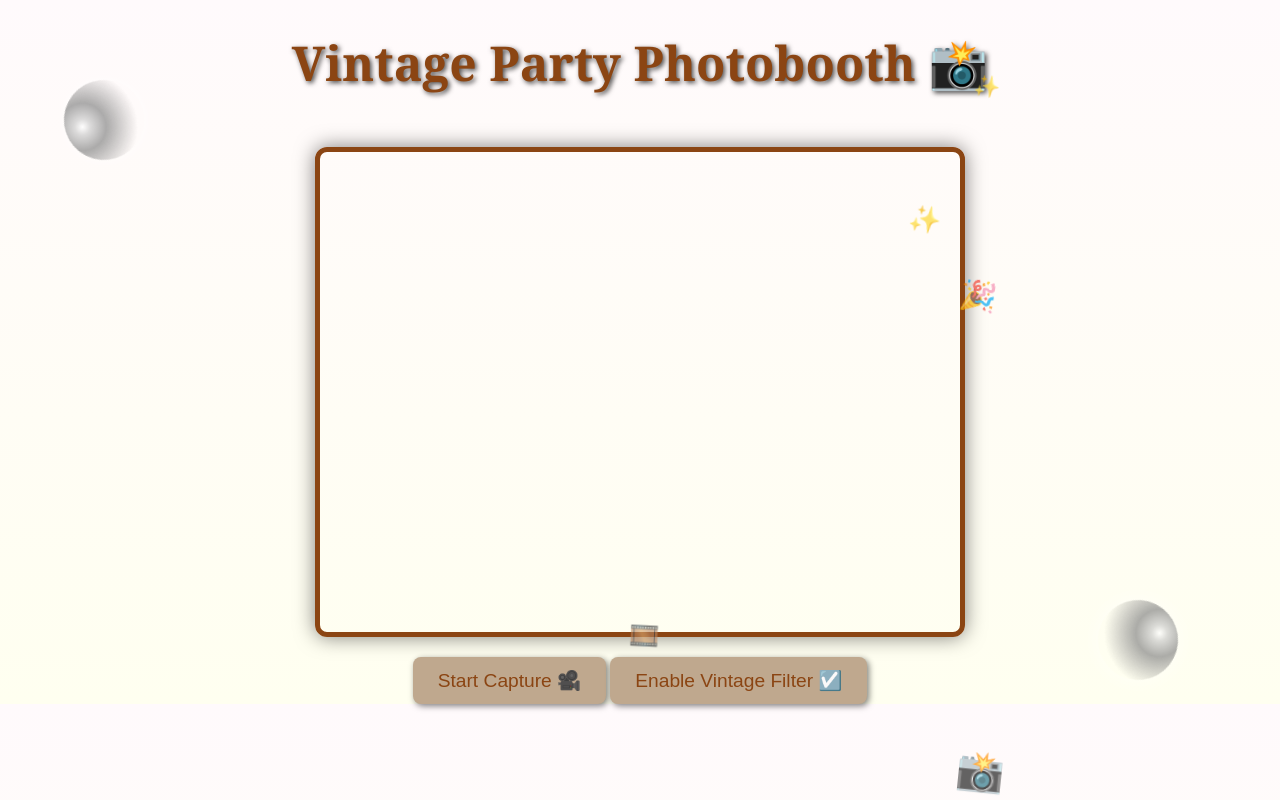
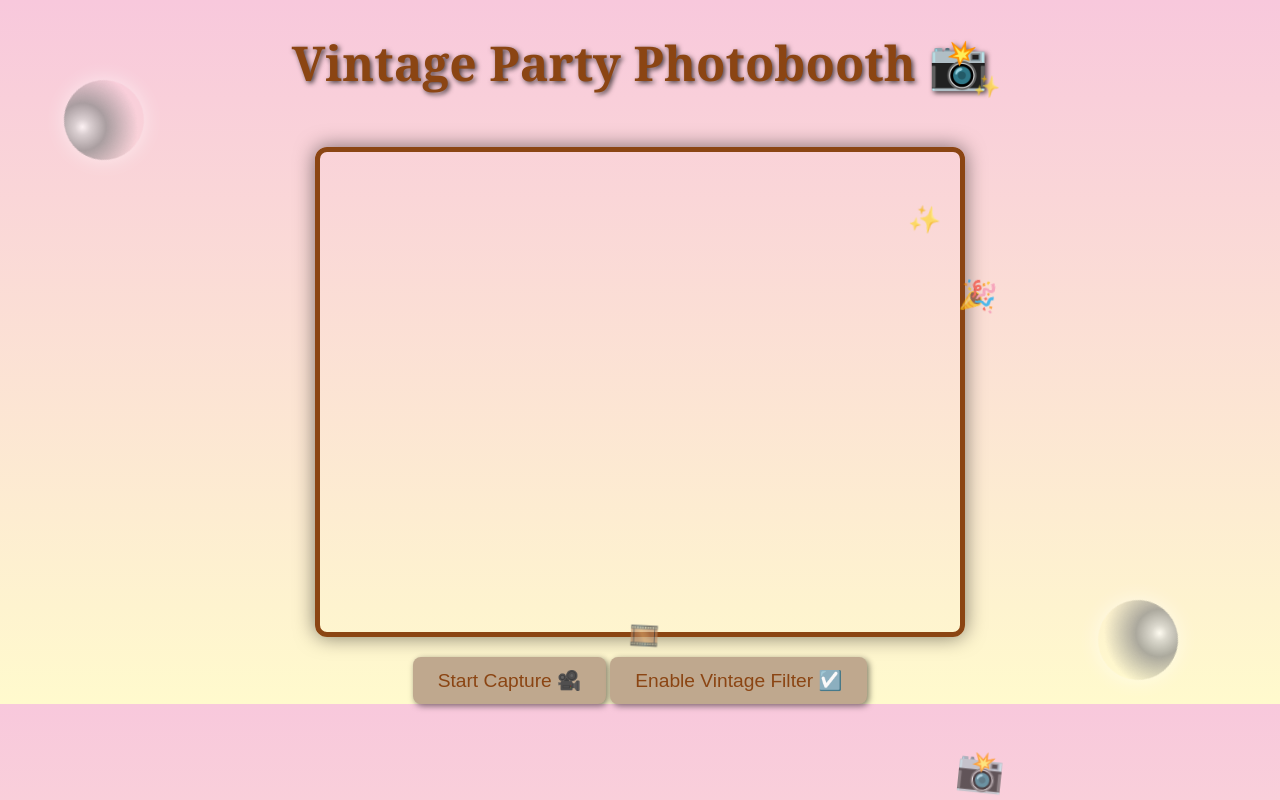
Before and after one commit to swalihaattar/Photobooth_web, a Flask app: page / in a window 1280 px wide. Run offline with Flask 3, Linux system fonts and the light colour scheme.

Commit message:
Update index.html

```diff
--- a/templates/index.html
+++ b/templates/index.html
@@ -18,7 +18,7 @@
         margin: 0;
         padding: 0;
         text-align: center;
-      background: linear-gradient(to bottom, #fffafc, #fffff0); /* Very light pink to very light yellow */
+        background: linear-gradient(to bottom, #f8c8dc, #fffacd); /* Soft pink to light yellow */
         font-family: 'Georgia', serif;
         color: #000000;
       }
```
Lines whose indentation alone changed are shown as unchanged.
